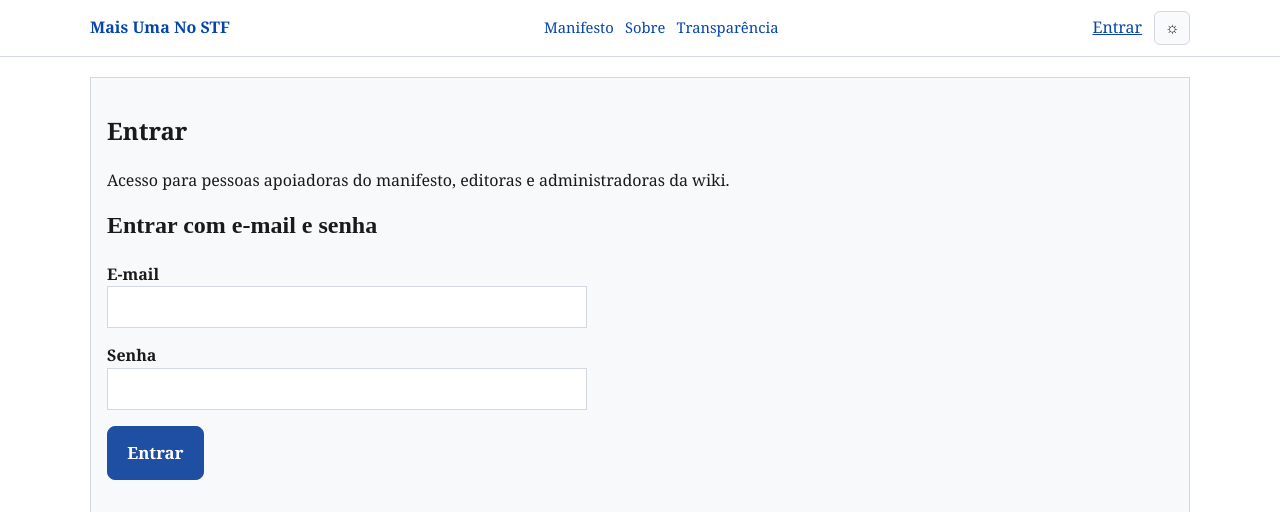
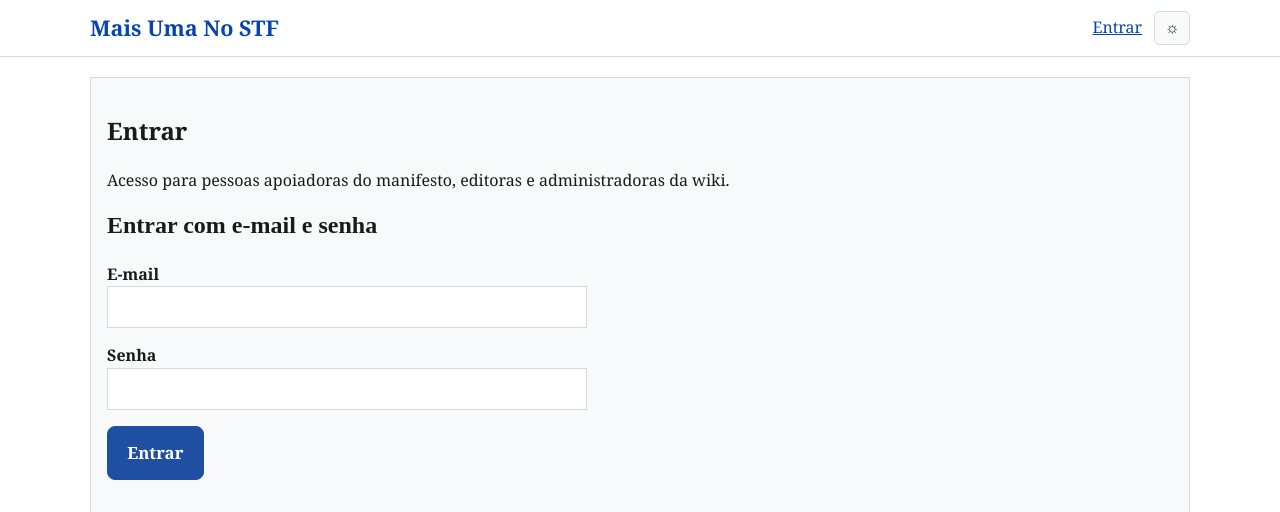
Before and after one commit to janiomelo/maisumanostf.ong.br, a Flask app: page /entrar in a window 1280 px wide. Shown: the top 512 px of the page. Run offline with Flask 3, Linux system fonts and the light colour scheme; parts of the project's set-up code (start-up, migrations or seed data) failed here and were passed over; some libraries are stand-ins or nearby versions.

Commit message:
refactor navigation and logo styles for improved layout and responsiveness; adjust spacing and font sizes

```diff
--- a/app/static/styles.css
+++ b/app/static/styles.css
@@ -135,31 +135,24 @@ select:focus-visible {
   display: flex;
   align-items: center;
   justify-content: space-between;
-  gap: 1rem;
+  gap: .75rem;
   min-height: 56px;
 }
 
 .logo {
+  flex: 1 1 auto;
+  min-width: 0;
   text-decoration: none;
   font-weight: 700;
-  font-size: 1rem;
-}
-
-nav {
-  display: flex;
-  gap: .7rem;
-  flex-wrap: wrap;
-}
-
-nav a {
-  text-decoration: none;
-  font-size: .92rem;
+  font-size: clamp(1rem, 2.6vw, 1.35rem);
+  line-height: 1.15;
 }
 
 .auth-area {
   display: flex;
   align-items: center;
   gap: .75rem;
+  margin-left: .35rem;
 }
 
 .auth-area form {
@@ -629,7 +622,7 @@ button {
     grid-template-columns: 1fr;
   }
 
-  nav {
+  .auth-area small {
     display: none;
   }
 
--- a/app/templates/publico/base.html
+++ b/app/templates/publico/base.html
@@ -23,11 +23,6 @@
   <header class="topbar">
     <div class="container nav-wrap">
       <a class="logo" href="{{ url_for('main.home') }}">Mais Uma No STF</a>
-      <nav aria-label="Navegação principal">
-        <a href="#manifesto">Manifesto</a>
-        <a href="#sobre">Sobre</a>
-        <a href="#transparencia">Transparência</a>
-      </nav>
       <div class="auth-area">
         {% if usuario_esta_logado %}
           {% if papel_atual == "admin" %}
```
